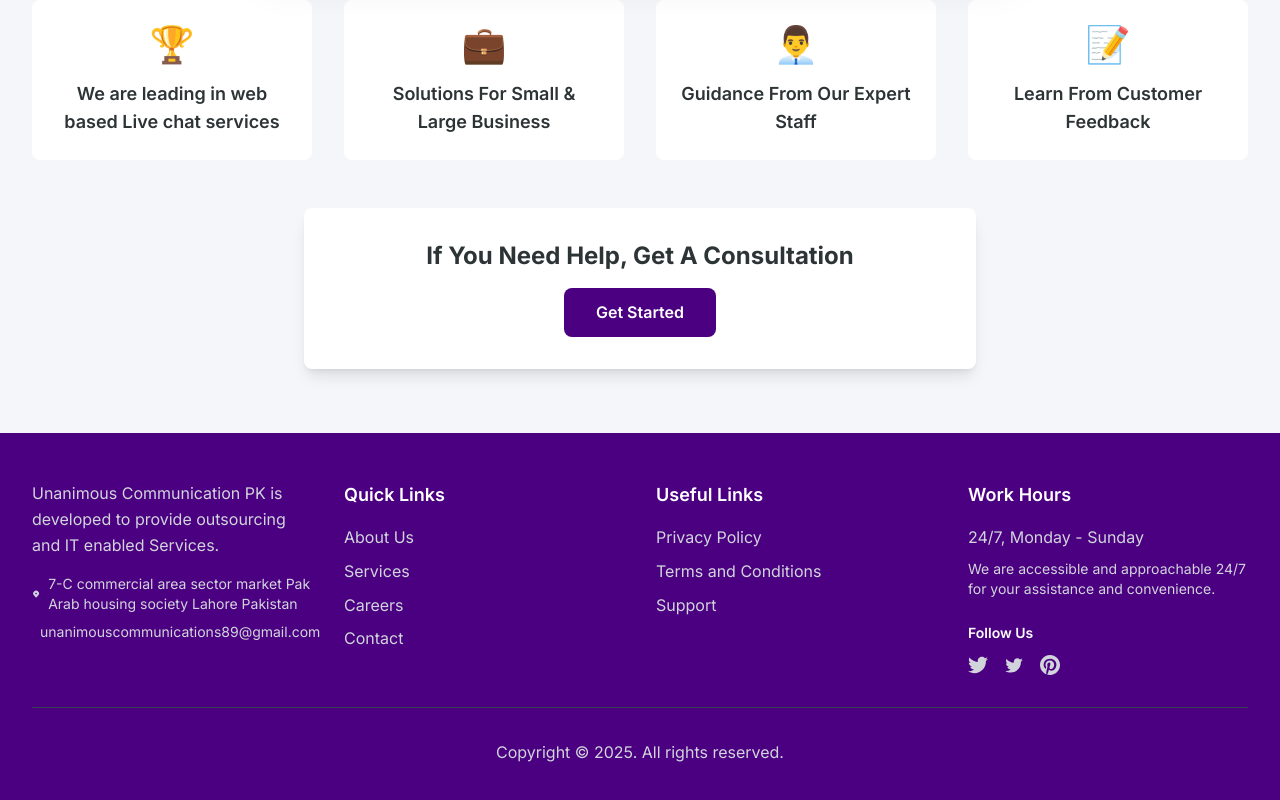
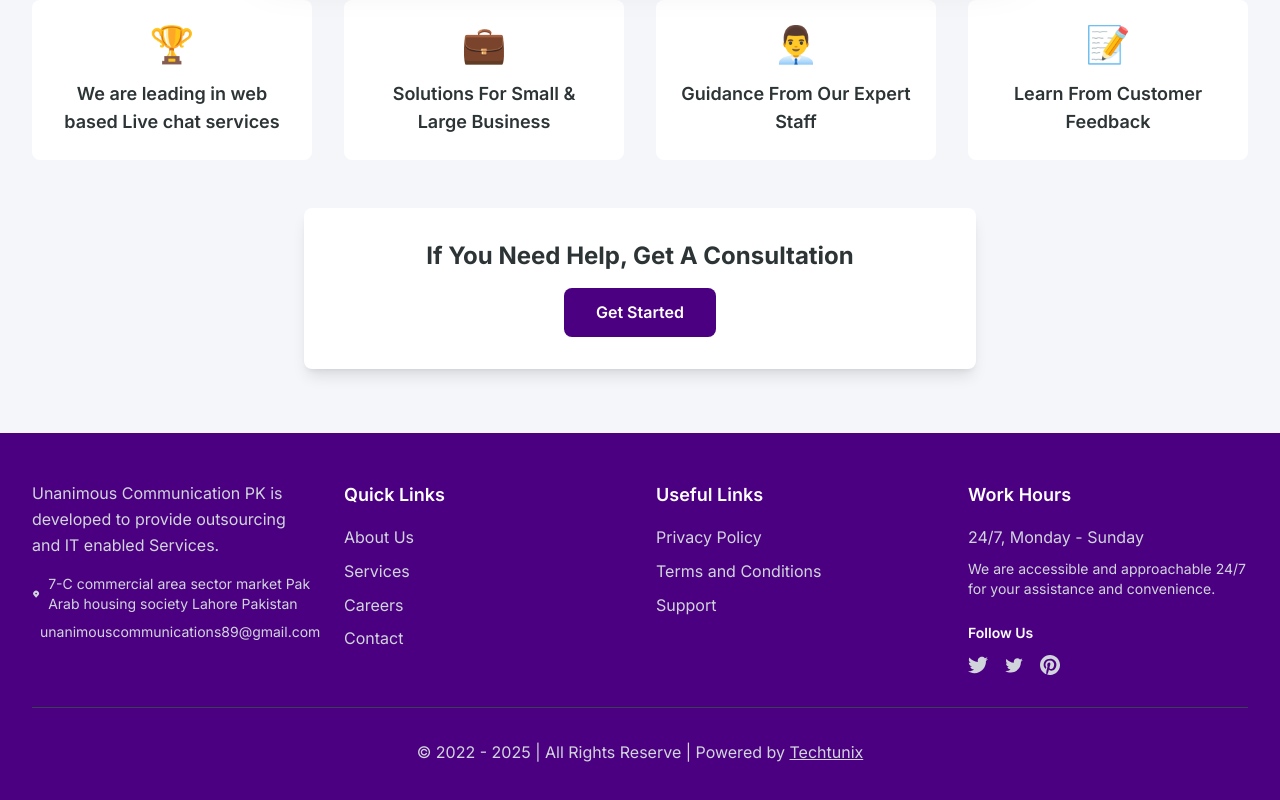
Before and after one commit to SufyanFarooq/market-agency, a Next.js app: page / in a window 1280 px wide. Shown: the part 5377-6177 px from the top of the page. Built offline with nearby package versions, Linux system fonts and the light colour scheme.

Commit message:
copy right and powerd by

```diff
--- a/src/components/Footer.tsx
+++ b/src/components/Footer.tsx
@@ -120,7 +120,7 @@ const Footer = () => {
         {/* Bottom Bar */}
         <div className="border-t border-gray-700 mt-8 pt-8 text-center">
           <p className="text-gray-300">
-            Copyright © {new Date().getFullYear()}. All rights reserved.
+          © 2022 - {new Date().getFullYear()} | All Rights Reserve | Powered by <a href="https://techtunix.com/" target="_blank" rel="noopener noreferrer" className="underline hover:text-blue-400">Techtunix</a>
           </p>
         </div>
       </div>
```
